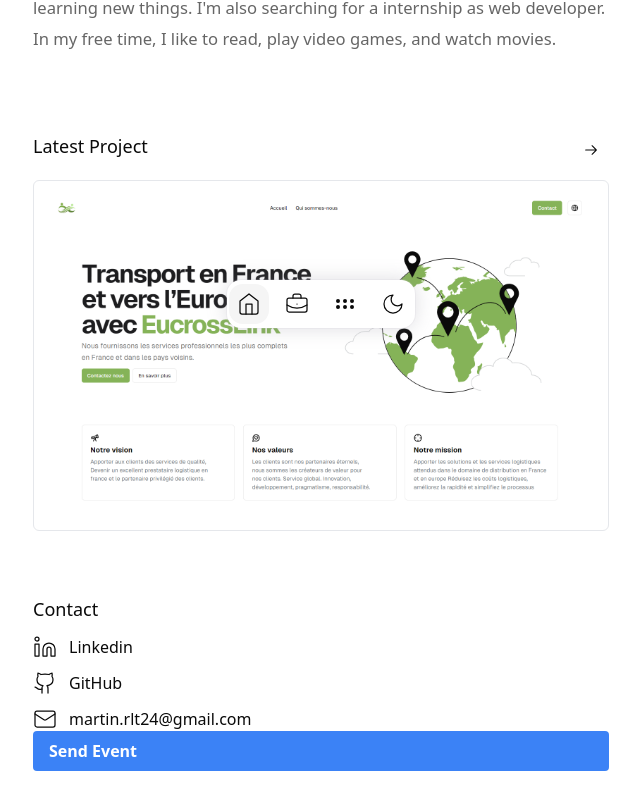
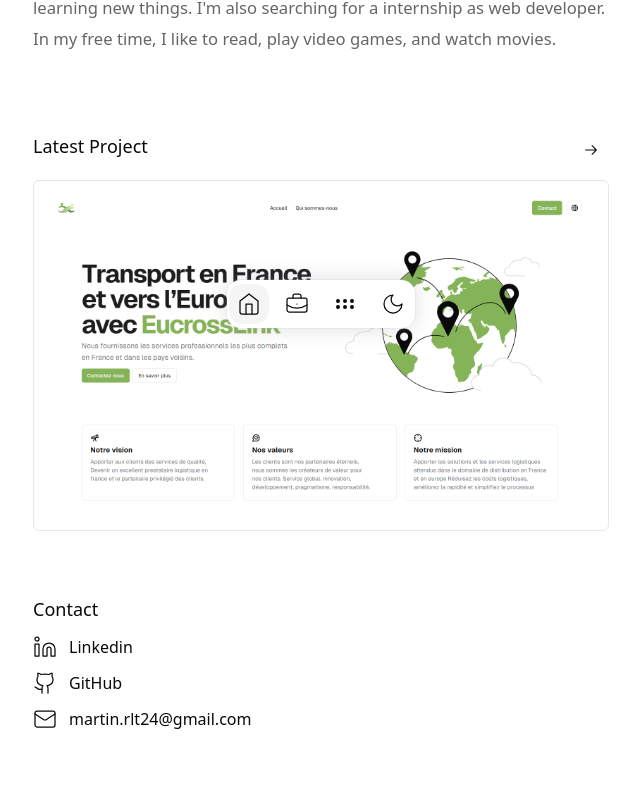
Before and after one commit to Martin-Rouault/NextJSPortfolio, a Next.js app: page / in a window 1280 px wide. Shown: the part 456-1265 px from the top of the page, without its empty margins (319-959 px from the left). Built offline with nearby package versions, Linux system fonts and the light colour scheme; no server answers.

Commit message:
removed google analytics

```diff
--- a/app/layout.tsx
+++ b/app/layout.tsx
@@ -5,7 +5,6 @@ import { SpeedInsights } from "@vercel/speed-insights/next";
 import { GeistSans } from "geist/font/sans";
 import { GeistMono } from "geist/font/mono";
 import { Providers } from "./providers";
-import GoogleAnalytics from "@/components/component/googleAnalytics";
 import "./globals.css";
 
 export const metadata: Metadata = {
@@ -24,11 +23,9 @@ export default function RootLayout({
       lang="en"
       className={`${GeistSans.variable} ${GeistMono.variable}`}
       suppressHydrationWarning
-      >
-      <GoogleAnalytics />
+    >
       <body className="antialiased max-w-xl mb-32 flex flex-col md:flex-row mx-4 mt-20 lg:mx-auto">
         <Providers>
-          <GoogleTagManager gtmId="GTM-TR8CKLHN" />
           <div className="pointer-events-none fixed left-0 top-0 z-50 h-12 w-full bg-neutral-100 to-transparent backdrop-blur-xl [-webkit-mask-image:linear-gradient(to_bottom,black,transparent)] dark:bg-neutral-900"></div>
           <main>{children}</main>
         </Providers>
--- a/app/page.tsx
+++ b/app/page.tsx
@@ -5,8 +5,6 @@ import About from "@/components/component/home/about";
 import LatestProjects from "@/components/component/projects/projectLates";
 import Contact from "@/components/component/home/contact";
 import NavBar from "@/components/component/navBar";
-
-import { sendGTMEvent } from "@next/third-parties/google";
 
 export default function Home() {
   return (
@@ -16,14 +14,6 @@ export default function Home() {
         <About />
         <LatestProjects headingLevel="h4" title="Latest Project" />
         <Contact />
-        <a
-          href="https://app.captainvegetal.fr/"
-          target="_blank"
-          className="gtm bg-blue-500 hover:bg-blue-700 text-white font-bold py-2 px-4 rounded"
-          onClick={() => sendGTMEvent({ event: "buttonClicked", value: "xyz" })}
-        >
-          Send Event
-        </a>
       </main>
       <NavBar />
     </>
```
